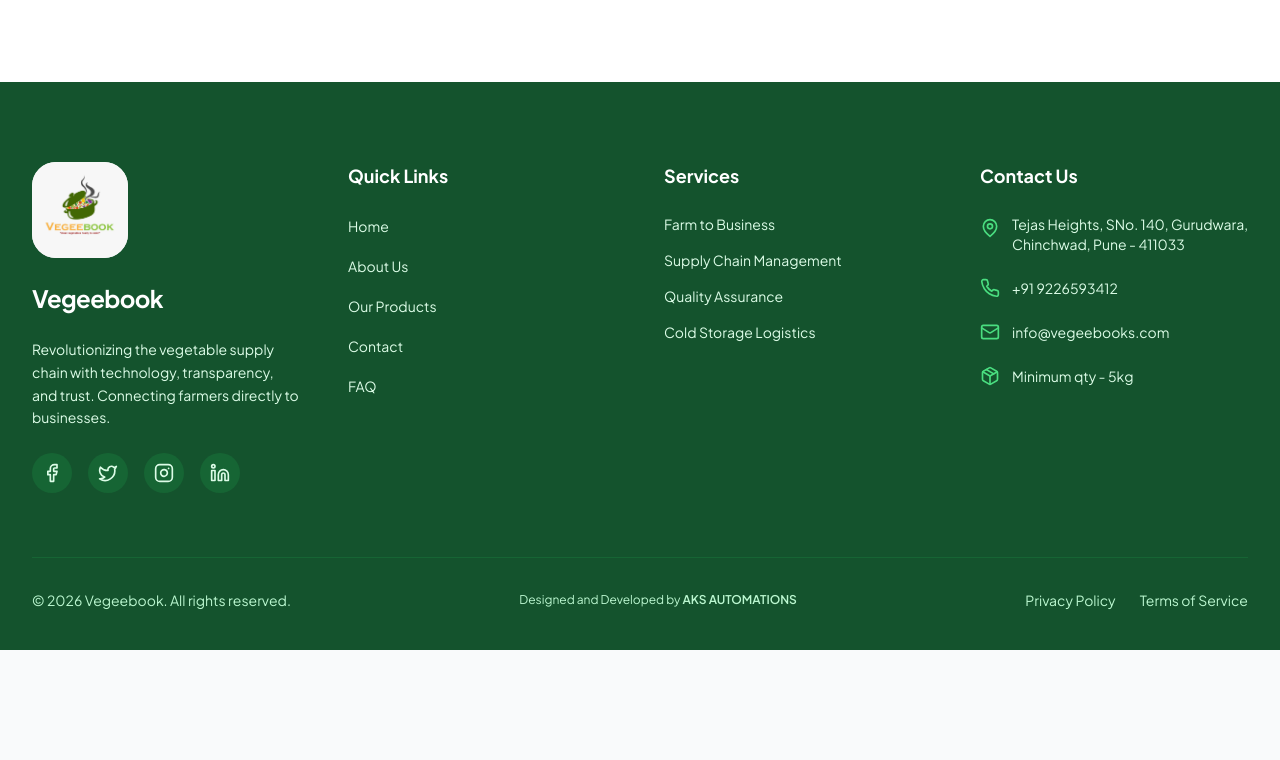
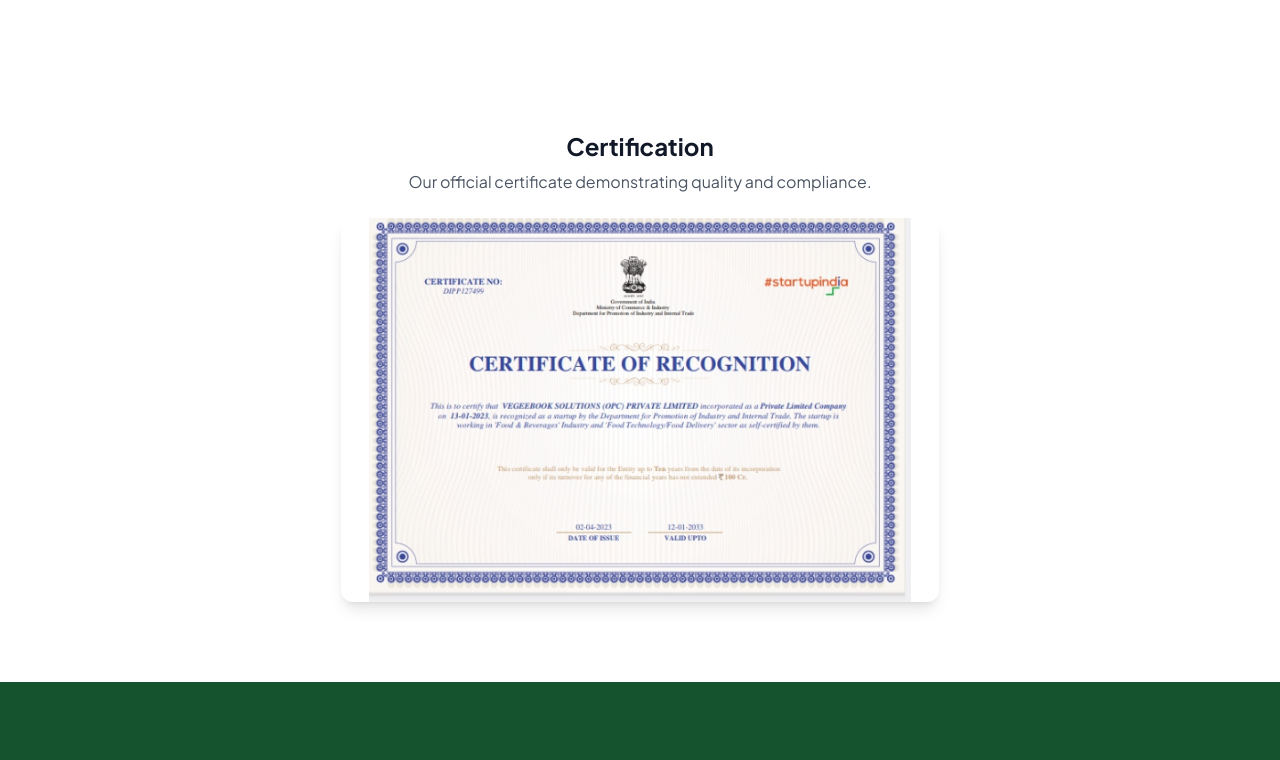
Before and after one commit to Neurocraft01/vegeebook, a Next.js app: page /about in a window 1280 px wide. Shown: the part 2880-3640 px from the top of the page. Before the commit the page ends 3530 px from the top, so only its background shows below. Built offline with nearby package versions, Linux system fonts and the light colour scheme.

Commit message:
last commit

```diff
--- a/app/about/page.tsx
+++ b/app/about/page.tsx
@@ -201,6 +201,26 @@
           </div>
         </section>
 
+        {/* Certification */}
+        <section id="certificate" className="scroll-mt-24">
+          <div className="max-w-4xl mx-auto text-center">
+            <FadeIn>
+              <h2 className="text-2xl font-bold text-gray-900 mb-2">Certification</h2>
+              <p className="text-gray-600 mb-6">Our official certificate demonstrating quality and compliance.</p>
+            </FadeIn>
+            <FadeIn delay={0.2}>
+              <div className="relative w-full md:w-2/3 mx-auto h-64 md:h-96 rounded-xl overflow-hidden shadow-lg">
+                <Image
+                  src="/images/certificate.jpeg"
+                  alt="Certificate"
+                  fill
+                  className="object-contain"
+                />
+              </div>
+            </FadeIn>
+          </div>
+        </section>
+
       </div>
     </div>
   );
--- a/app/components/Footer.tsx
+++ b/app/components/Footer.tsx
@@ -1,6 +1,6 @@
 "use client";
 
-import { Facebook, Instagram, Linkedin, Mail, MapPin, Phone, Twitter, Package } from "lucide-react";
+import { Facebook, Instagram, Linkedin, Mail, MapPin, Phone, Package, Youtube } from "lucide-react";
 import Link from "next/link";
 import Image from "next/image";
 import { motion } from "framer-motion";
@@ -26,10 +26,10 @@
               Revolutionizing the vegetable supply chain with technology, transparency, and trust. Connecting farmers directly to businesses.
             </p>
             <div className="flex space-x-4">
-              <SocialLink href="#" icon={<Facebook className="w-5 h-5" />} />
-              <SocialLink href="#" icon={<Twitter className="w-5 h-5" />} />
-              <SocialLink href="#" icon={<Instagram className="w-5 h-5" />} />
-              <SocialLink href="#" icon={<Linkedin className="w-5 h-5" />} />
+              {/* <SocialLink href="#" icon={<Facebook className="w-5 h-5" />} /> */}
+              <SocialLink href="https://www.youtube.com/@Vegeebook" icon={<Youtube className="w-5 h-5" />} />
+              <SocialLink href="https://www.instagram.com/vegeebook/" icon={<Instagram className="w-5 h-5" />} />
+              <SocialLink href="https://www.linkedin.com/in/keshav-hissal-44150a264/" icon={<Linkedin className="w-5 h-5" />} />
             </div>
           </div>
 
--- a/app/contact/page.tsx
+++ b/app/contact/page.tsx
@@ -176,7 +176,7 @@
                       <option value="Sponge Gourd">Sponge Gourd (तोरई)</option>
                       <option value="Bhendi">Bhendi (भिंडी)</option>
                       <option value="Couli Flower">Cauliflower (फूलगोभी)</option>
-                      <option value="Gavar">Gavar (ग्वार फली)</option>
+                      <option value="Gavar">Gavar (गवार)</option>
                       <option value="Cabbage">Cabbage (पत्ता गोभी)</option>
                       <option value="Carrot">Carrot (गाजर)</option>
                       <option value="Kukumber Green">Cucumber Green (खीरा)</option>
--- a/app/products/page.tsx
+++ b/app/products/page.tsx
@@ -7,22 +7,22 @@
 import Link from "next/link";
 
 const vegetables = [
-  { name: "Methi", hindiName: "मेथी", type: "Leafy", desc: "Fresh, Cleaned", image: "/product/methi.jpg" },
-  { name: "Palak", hindiName: "पालक", type: "Leafy", desc: "Fresh, Cleaned", image: "/product/palak.jpg" },
-  { name: "Tomato", hindiName: "टमाटर", type: "Fruit", desc: "Whole, Puree, Diced", image: "/product/tomato.jpg" },
-  { name: "Mirchi", hindiName: "मिर्ची", type: "Spice", desc: "Stemless, Chopped", image: "/product/mirchi.jpeg" },
-  { name: "Potato", hindiName: "आलू", type: "Root", desc: "Peeled, Cubed, Sliced", image: "/product/potato.jpg" },
-  { name: "Brinjal", hindiName: "बैंगन", type: "Fruit", desc: "Whole, Diced", image: "/product/brinjal.jpeg" },
-  { name: "Sponge Gourd", hindiName: "तोरई", type: "Gourd", desc: "Fresh, Cut", image: "/product/sponge gourd.jpg" },
-  { name: "Bhendi", hindiName: "भिंडी", type: "Pod", desc: "Fresh, Cut", image: "/product/bhendi.jpg" },
-  { name: "Couli Flower", hindiName: "फूलगोभी", type: "Flower", desc: "Florets, Cleaned", image: "/product/couli flower.jpg" },
-  { name: "Gavar", hindiName: "गवार", type: "Legume", desc: "Fresh, Cleaned", image: "/product/gavar.jpg" },
-  { name: "Cabbage", hindiName: "पत्ता गोभी", type: "Leafy", desc: "Shredded, Whole", image: "/product/cabbage.jpg" },
-  { name: "Carrot", hindiName: "गाजर", type: "Root", desc: "Peeled, Diced, Julienne", image: "/product/carrot.jpg" },
-  { name: "Kukumber Green", hindiName: "खीरा", type: "Gourd", desc: "Sliced, Whole", image: "/product/kukumber green.jpg" },
-  { name: "Onion", hindiName: "प्याज", type: "Bulb", desc: "Peeled, Sliced, Diced", image: "/product/onion.jpg" },
-  { name: "Pumpkin", hindiName: "कद्दू", type: "Gourd", desc: "Diced, Sliced", image: "/product/pumpkin.jpeg" },
-  { name: "Beetroot", hindiName: "चुकंदर", type: "Root", desc: "Peeled, Diced", image: "/product/Beetroot.png" },
+  { name: "Methi", hindiName: "मेथी", type: "Leafy", desc: "Fresh, Cleaned", image: "/product/methi.jpg", price: 109 },
+  { name: "Palak", hindiName: "पालक", type: "Leafy", desc: "Fresh, Cleaned", image: "/product/palak.jpg", price: 119 },
+  { name: "Tomato", hindiName: "टमाटर", type: "Fruit", desc: "Whole, Puree, Diced", image: "/product/tomato.jpg", price: 79 },
+  { name: "Mirchi", hindiName: "मिर्ची", type: "Spice", desc: "Stemless, Chopped", image: "/product/mirchi.jpeg", price: 109 },
+  { name: "Potato", hindiName: "आलू", type: "Root", desc: "Peeled, Cubed, Sliced", image: "/product/potato.jpg", price: 52 },
+  { name: "Brinjal", hindiName: "बैंगन", type: "Fruit", desc: "Whole, Diced", image: "/product/brinjal.jpeg", price: 79 },
+  { name: "Sponge Gourd", hindiName: "तोरई", type: "Gourd", desc: "Fresh, Cut", image: "/product/sponge gourd.jpg", price: 99 },
+  { name: "Bhendi", hindiName: "भिंडी", type: "Pod", desc: "Fresh, Cut", image: "/product/bhendi.jpg", price: 109 },
+  { name: "Couli Flower", hindiName: "फूलगोभी", type: "Flower", desc: "Florets, Cleaned", image: "/product/couli flower.jpg", price: 71 },
+  { name: "Gavar", hindiName: "गवार", type: "Legume", desc: "Fresh, Cleaned", image: "/product/gavar.jpg", price: 119 },
+  { name: "Cabbage", hindiName: "पत्ता गोभी", type: "Leafy", desc: "Shredded, Whole", image: "/product/cabbage.jpg", price: 59 },
+  { name: "Carrot", hindiName: "गाजर", type: "Root", desc: "Peeled, Diced, Julienne", image: "/product/carrot.jpg", price: 59 },
+  { name: "Kukumber Green", hindiName: "खीरा", type: "Gourd", desc: "Sliced, Whole", image: "/product/kukumber green.jpg", price: 64 },
+  { name: "Onion", hindiName: "प्याज", type: "Bulb", desc: "Peeled, Sliced, Diced", image: "/product/onion.jpg", price: 59 },
+  { name: "Pumpkin", hindiName: "कद्दू", type: "Gourd", desc: "Diced, Sliced", image: "/product/pumpkin.jpeg", price: 59 },
+  { name: "Beetroot", hindiName: "चुकंदर", type: "Root", desc: "Peeled, Diced", image: "/product/Beetroot.png", price: 59 },
 ];
 
 const cuts = [
@@ -138,7 +138,10 @@
                         {veg.type}
                       </span>
                     </div>
-                    <p className="text-sm text-gray-500 mb-4 flex-1">{veg.desc}</p>
+                    <p className="text-sm text-gray-500 mb-2 flex-1">{veg.desc}</p>
+                    <div className="flex items-center justify-between mb-2">
+                      <span className="text-base font-semibold text-green-700">₹{veg.price} / kg</span>
+                    </div>
                     <div className="pt-4 border-t border-gray-50 flex items-center justify-between">
                       <div className="flex flex-col">
                         <span className="text-xs text-gray-400">Daily Fresh</span>
```
Also changed, not shown: public/images/certificate.jpeg (added).
